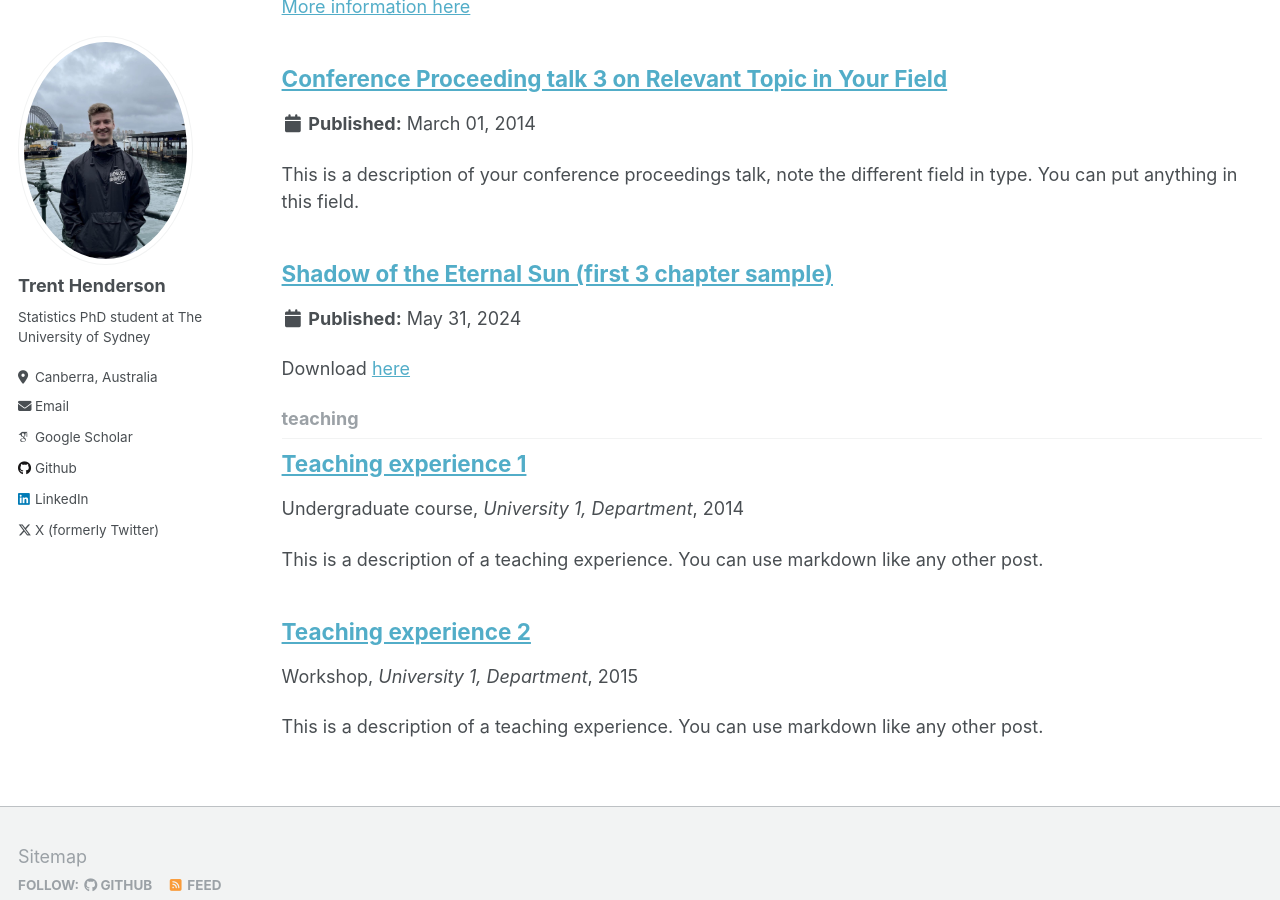
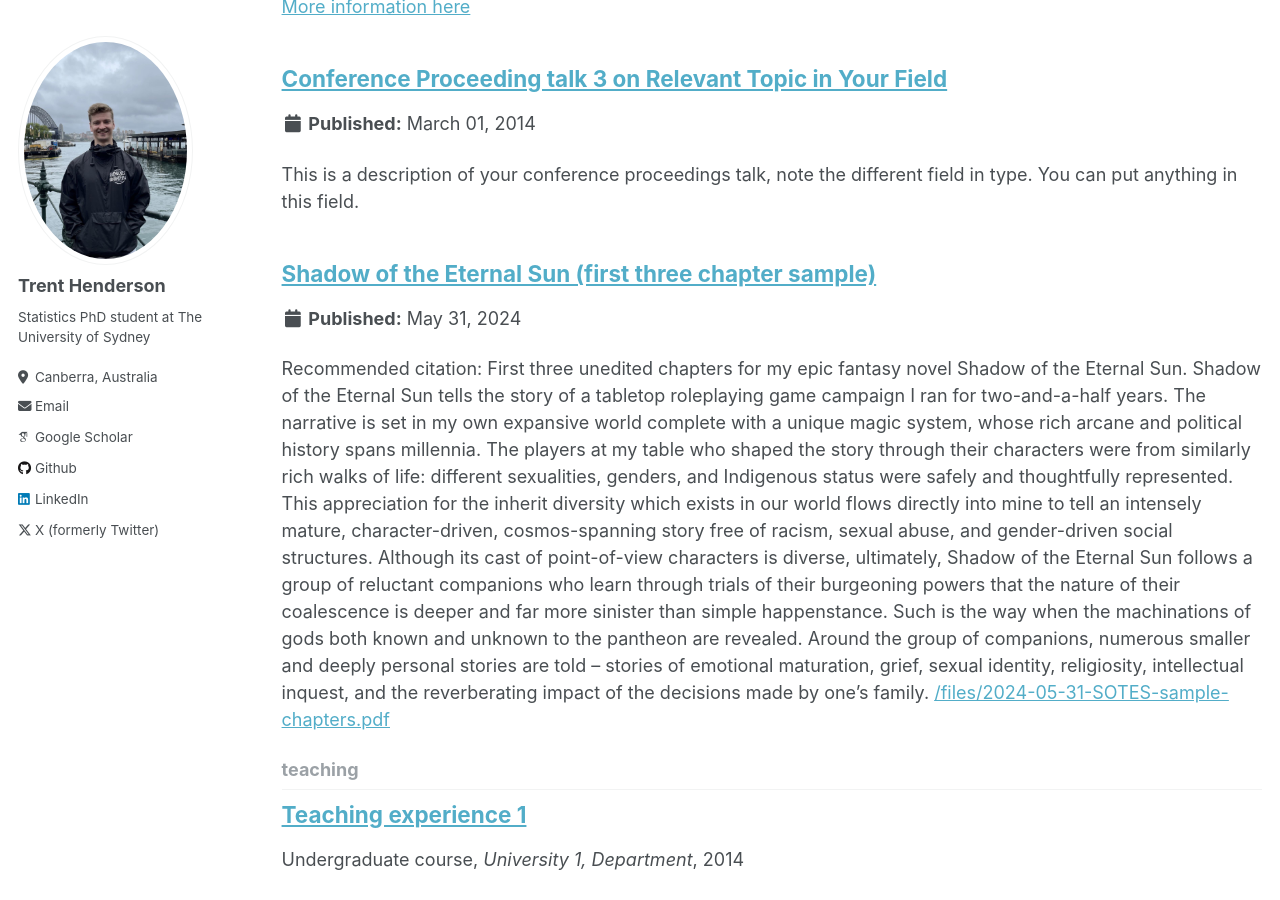
Before and after one commit to hendersontrent/hendersontrent.github.io, a Jekyll site: the page built from _pages/collection-archive.html, in a window 1280 px wide and 900 px high, scrolled down 1827 px. Built offline with Jekyll 4.4.1, drawn with Linux system fonts in a browser that asks for light colours; some web fonts are replaced.

Commit message:
Update 2024-05-31-SOTES-sample-chapters.md

```diff
--- a/_talks/2024-05-31-SOTES-sample-chapters.md
+++ b/_talks/2024-05-31-SOTES-sample-chapters.md
@@ -1,6 +1,7 @@
 ---
-title: "Shadow of the Eternal Sun (first 3 chapter sample)"
+title: "Shadow of the Eternal Sun (first three chapter sample)"
 collection: talks
 permalink: /talks/2024-05-31-SOTES-sample-chapters
 paperurl: '/files/2024-05-31-SOTES-sample-chapters.pdf'
+citation: 'First three unedited chapters for my epic fantasy novel Shadow of the Eternal Sun. Shadow of the Eternal Sun tells the story of a tabletop roleplaying game campaign I ran for two-and-a-half years. The narrative is set in my own expansive world complete with a unique magic system, whose rich arcane and political history spans millennia. The players at my table who shaped the story through their characters were from similarly rich walks of life: different sexualities, genders, and Indigenous status were safely and thoughtfully represented. This appreciation for the inherit diversity which exists in our world flows directly into mine to tell an intensely mature, character-driven, cosmos-spanning story free of racism, sexual abuse, and gender-driven social structures. Although its cast of point-of-view characters is diverse, ultimately, Shadow of the Eternal Sun follows a group of reluctant companions who learn through trials of their burgeoning powers that the nature of their coalescence is deeper and far more sinister than simple happenstance. Such is the way when the machinations of gods both known and unknown to the pantheon are revealed. Around the group of companions, numerous smaller and deeply personal stories are told – stories of emotional maturation, grief, sexual identity, religiosity, intellectual inquest, and the reverberating impact of the decisions made by one’s family.'
 ---
```
